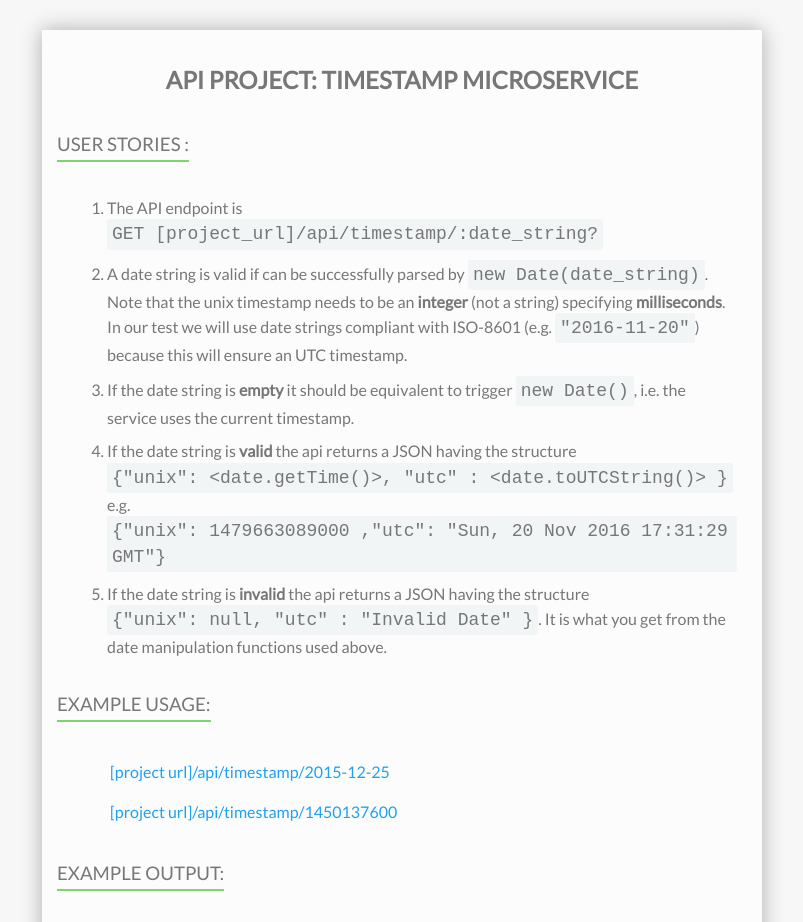
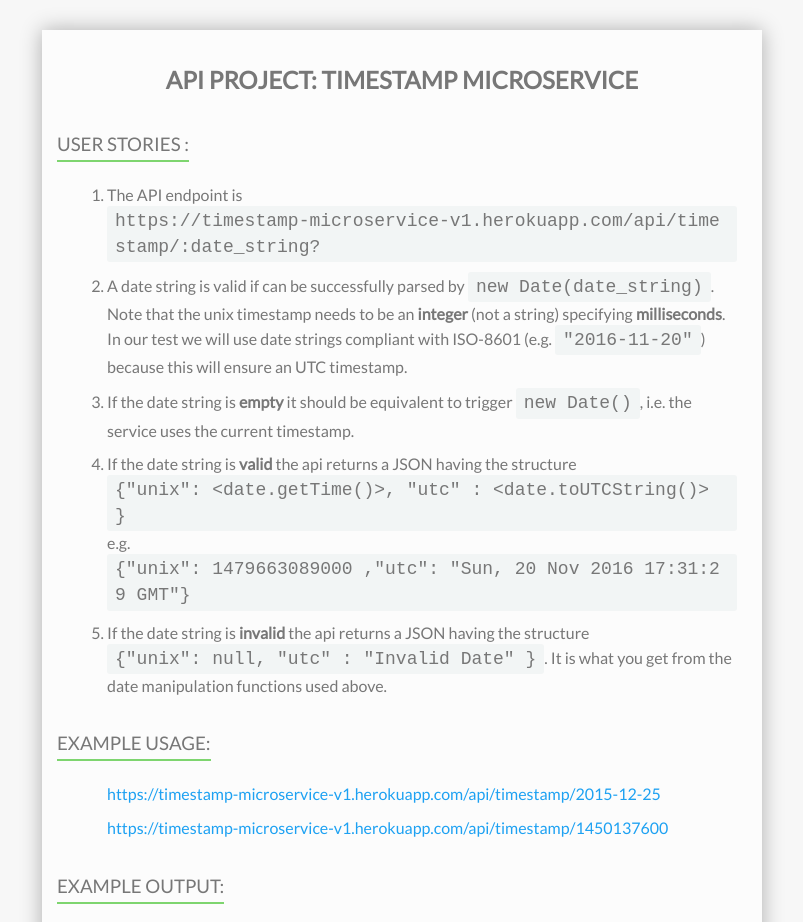
Before and after one commit to rmasianjr/timestamp-microservice, a website: page views/index.html in a window 1280 px wide. Shown: the top 922 px of the page, without its empty margins (238-1041 px from the left). Drawn offline with Linux system fonts and the light colour scheme; files that its build step writes are made by us from their sources.

Commit message:
Update api url

```diff
--- a/public/styles.css
+++ b/public/styles.css
@@ -35,6 +35,7 @@ h3 {
   border-bottom: 2px solid #7ed56f;
   display: inline-block;
   padding-bottom: 0.5rem;
+  margin-bottom: 0.5rem;
 }
 
 li {
@@ -45,9 +46,10 @@ li {
 code {
   background: #f2f5f5;
   font-size: 1.8rem;
-  padding: 0.2rem 0.5rem;
+  padding: 0.2rem 0.8rem;
   border-radius: 3px;
   display: inline-block;
+  word-break: break-all;
 }
 
 ul {
@@ -58,7 +60,6 @@ a {
   color: #1da1f2;
   text-decoration: none;
   display: inline-block;
-  margin: 0.3rem;
   border-bottom: 1px solid transparent;
 }
 
@@ -87,8 +88,4 @@ a:hover {
   ol {
     padding-left: 1rem;
   }
-
-  .api-link {
-    margin-left: -1.5rem;
-  }
 }
--- a/views/index.html
+++ b/views/index.html
@@ -15,7 +15,7 @@
       <ol class="user-stories">
         <li>
           The API endpoint is
-          <code class="api-link">GET [project_url]/api/timestamp/:date_string?</code>
+          <code>https://timestamp-microservice-v1.herokuapp.com/api/timestamp/:date_string?</code>
         </li>
         <li>
           A date string is valid if can be successfully parsed by
@@ -53,8 +53,8 @@
 
       <h3>Example Usage:</h3>
       <ul>
-        <li><a href="/api/timestamp/2015-12-25">[project url]/api/timestamp/2015-12-25</a></li>
-        <li><a href="/api/timestamp/1450137600">[project url]/api/timestamp/1450137600</a></li>
+        <li><a href="/api/timestamp/2015-12-25" target="_blank">https://timestamp-microservice-v1.herokuapp.com/api/timestamp/2015-12-25</a></li>
+        <li><a href="/api/timestamp/1450137600" target="_blank">https://timestamp-microservice-v1.herokuapp.com/api/timestamp/1450137600</a></li>
       </ul>
 
       <h3>Example Output:</h3>
```
